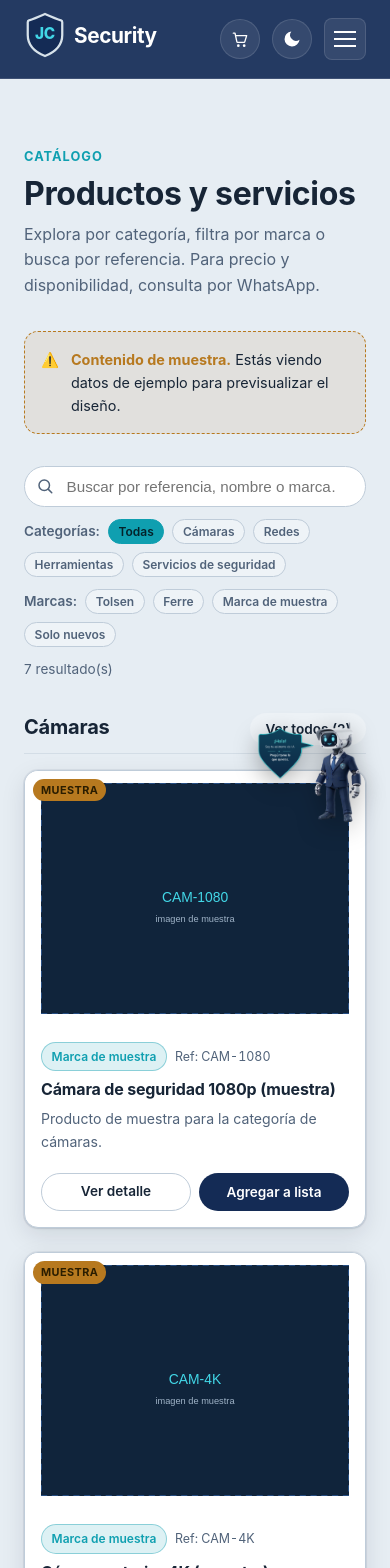
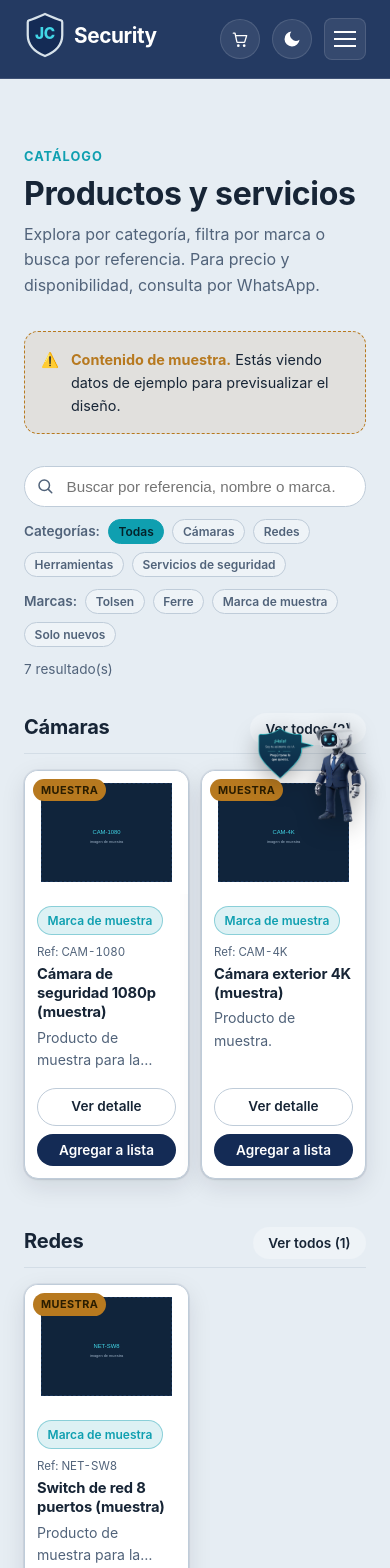
Before and after one commit to JC-Security27/JC_Security, a React (Vite) app in the folder frontend/: page /catalogo in a window 390 px wide. Shown: the top 1568 px of the page. Built offline with nearby package versions, Linux system fonts and the light colour scheme.

Commit message:
Movil: 2 productos por fila con tarjeta compacta

```diff
--- a/frontend/src/styles/global.css
+++ b/frontend/src/styles/global.css
@@ -451,3 +451,10 @@ ul {
 .grid-cards {
   grid-template-columns: repeat(auto-fill, minmax(240px, 1fr));
 }
+/* En móvil: siempre 2 productos por fila. */
+@media (max-width: 640px) {
+  .grid-cards {
+    grid-template-columns: repeat(2, 1fr);
+    gap: var(--space-3);
+  }
+}
--- a/frontend/src/styles/pages.css
+++ b/frontend/src/styles/pages.css
@@ -446,6 +446,26 @@
 }
 .product-card-actions .btn {
   flex: 1;
+}
+
+/* En móvil, con 2 tarjetas por fila, apilamos los botones y compactamos. */
+@media (max-width: 640px) {
+  .product-card-body {
+    padding: var(--space-3);
+    gap: var(--space-1);
+  }
+  .product-card-title {
+    font-size: 0.92rem;
+  }
+  .product-card-actions {
+    flex-direction: column;
+  }
+  .product-card-actions .btn {
+    width: 100%;
+  }
+  .product-ref {
+    font-size: 0.72rem;
+  }
 }
 
 /* ----- Controles del catálogo ----- */
```
